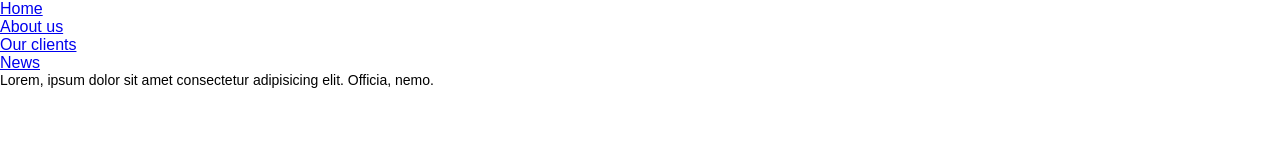
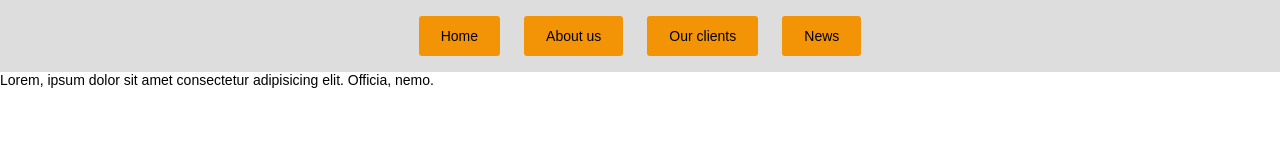
Before and after one commit to Mankata123/GitEx, a plain HTML site: page index.html in a window 1280 px wide. Drawn offline with Linux system fonts and the light colour scheme.

Commit message:
Add styles to the main navigation

```diff
--- a/index.html
+++ b/index.html
@@ -9,14 +9,14 @@
 </head>
 <body>
     <header>
-        <nav>
-            <ul>
-                <li><a href="#">Home</a></li>
-                <li><a href="#">About us</a></li>
-                <li><a href="#">Our clients</a></li>
-                <li><a href="#">News</a></li>
-            </ul>
-        </nav>
+        <div class="wrapper">
+            <nav class="main-navigation">
+                <a href="#">Home</a>
+                <a href="#">About us</a>
+                <a href="#">Our clients</a>
+                <a href="#">News</a>
+            </nav>
+        </div>
     </header>
     <p>Lorem, ipsum dolor sit amet consectetur adipisicing elit. Officia, nemo.</p>
 </body>
--- a/styles/styles.css
+++ b/styles/styles.css
@@ -10,3 +10,32 @@ body {
 p {
     font-size: 14px;
 }
+
+a {
+    text-decoration: none;
+}
+
+.wrapper {
+    max-width: 1100px;
+    margin: 0 auto;
+}
+
+header {
+    background-color: #ddd;
+    padding: 16px;
+}
+
+.main-navigation {
+    display: flex;
+    justify-content: center;
+    align-items: center;
+    font-size: 14px;
+}
+
+.main-navigation a {
+    margin: 0 12px;
+    padding: 12px 22px;
+    background-color: rgb(243, 148, 7);
+    border-radius: 3px;
+    color: #000;
+}
```
